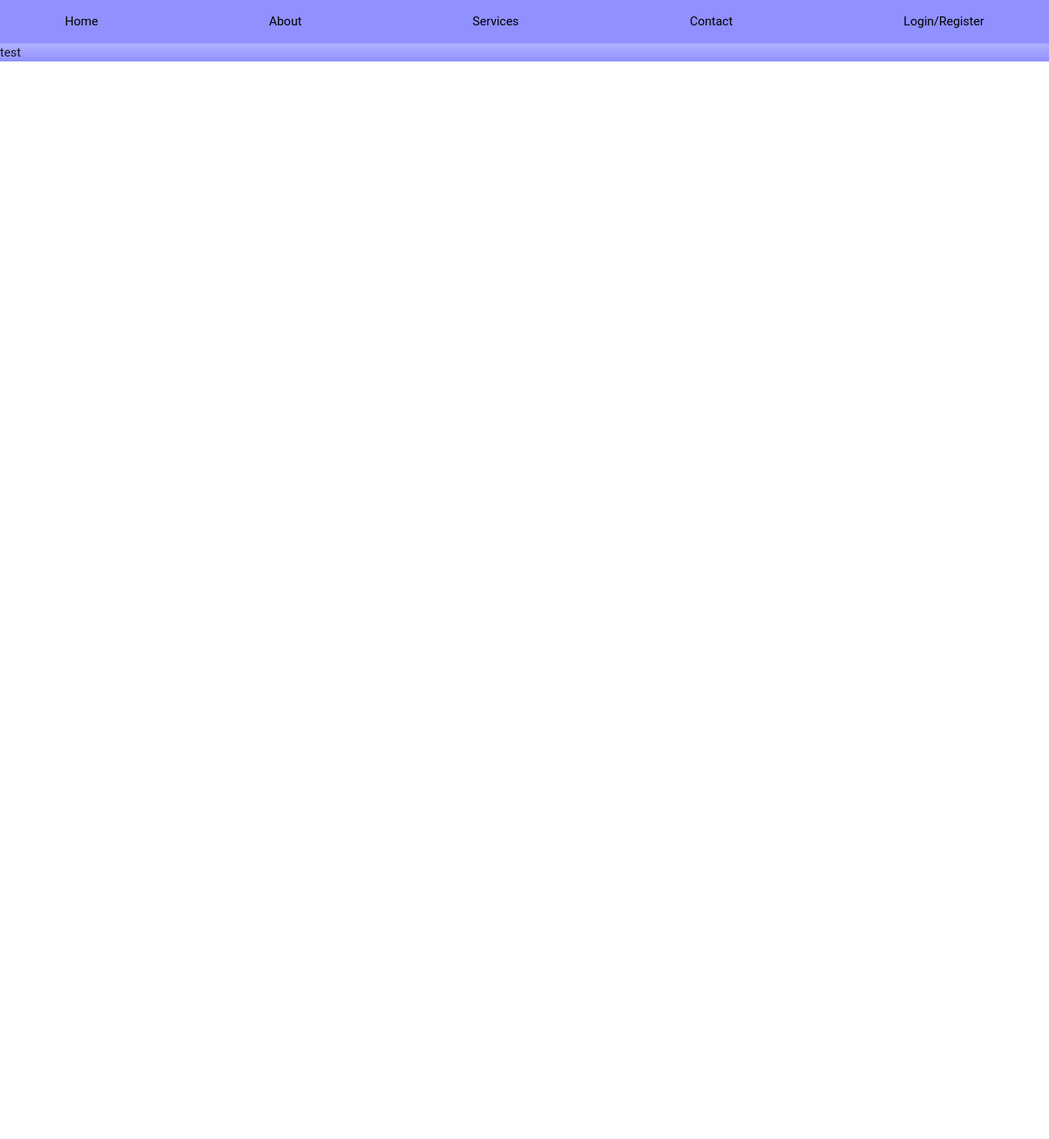
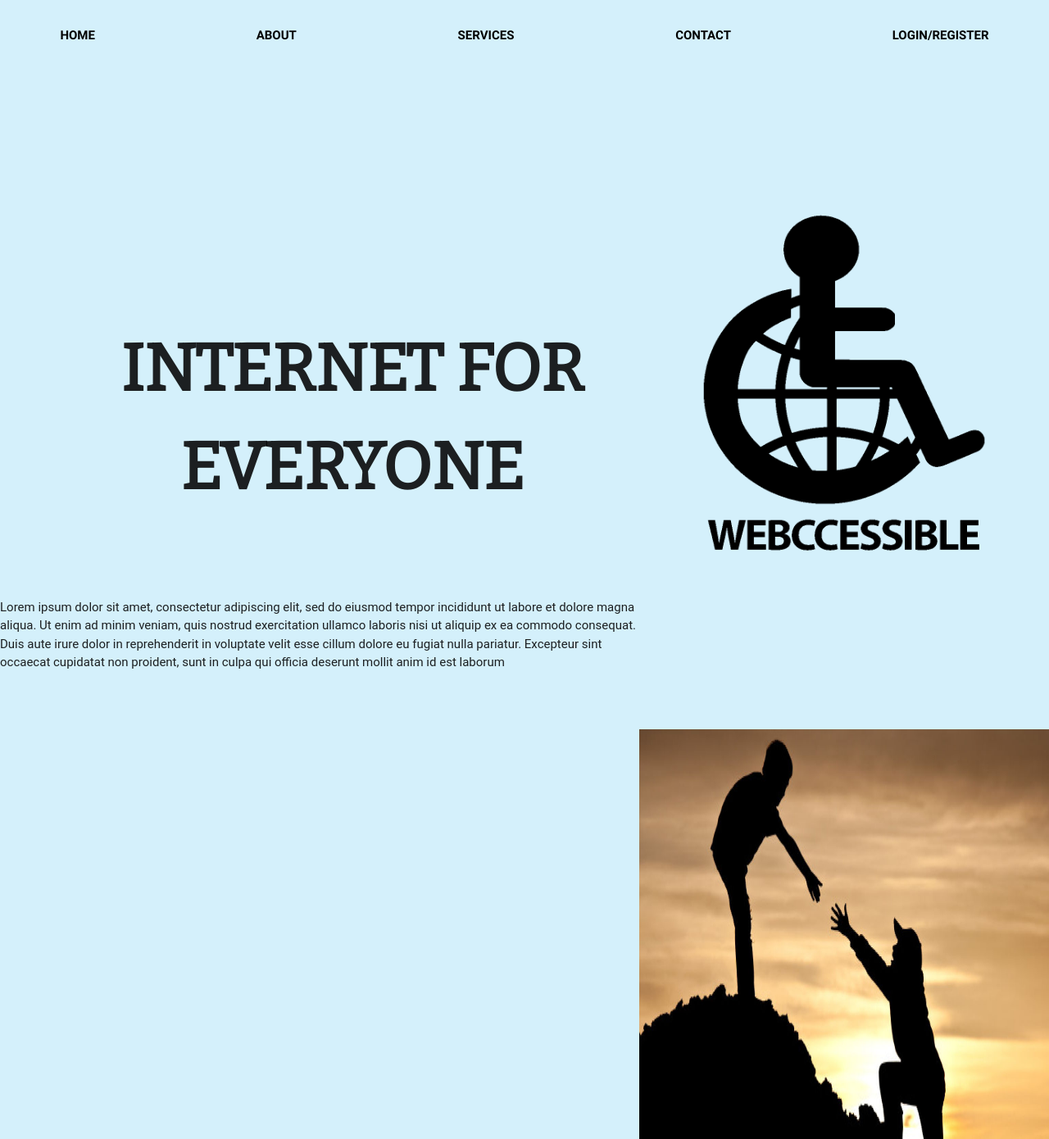
Before and after one commit to MarcDAFrame/AccessibleBrowser, a Flask app: page / in a window 1280 px wide. Shown: the whole page at 82% size. Before the commit the page ends 75 px from the top, so only its background shows below. Run offline with Flask 2, Linux system fonts and the light colour scheme; parts of the project's set-up code (start-up, migrations or seed data) failed here and were passed over; some libraries are stand-ins or nearby versions; some web fonts are replaced.

Commit message:
worked on the landing page

```diff
--- /dev/null
+++ b/Server/requirements.txt
@@ -0,0 +1,5 @@
+flask
+flask_login
+flask_sqlalchemy
+tld
+flask_admin
--- a/Server/static/css/index.css
+++ b/Server/static/css/index.css
@@ -1,125 +1,93 @@
-@charset "UTF-8";
-/* CSS Document */
 
-body {
-    margin: 0;
-    padding: 0;
-    border: 0;
-    font-size: 16px;
-    font-family: 'Montserrat', sans-serif;
-    opacity: 1;
+
+.wrapper {
+
+    display: grid;
+    grid-template-rows: 1fr, 1fr, 1fr, 1fr;
+}
+
+.stickyHeader {
+    background-color:#D4F0FB;
+}
+
+.page1-text {
+    grid-area: text-body;
+    text-align: center;
+    margin-top: 20pc;
+    margin-left: 5pc;
+    font-family: 'Bitter', serif;
+    font-size: 5pc;
+    font-weight: bold;
+}
+
+.page-text {
+    grid-area: text-body;
+
+}
+
+.page-photo {
+    grid-area: photo-body;
+    background: transparent;
+    margin-top: 10pc;
+    width: 500px;
+    height: 500px;
 }
 
 a {
-    color: #ffffff;
+    color: black;
 }
 
-nav {
-    background-color: transparent !important;
+.page {
+    display: grid;
+    grid-template-columns: 2fr, 1fr;
+    grid-template-areas:
+    "text-body photo-body"
 }
 
-.navbar ul li a {
-    color: #ffffff;
-    text-decoration: none;
-    border-bottom: none;
+section {
+    display: grid;
+    grid-template-rows: 1fr, 1fr, 1fr, 1fr, 1fr;
+
 }
 
-.navbar {
-    background-color: #000;
-    /* background-image: linear-gradient(to bottom, #a357fd, #8b3d9e); */
-    box-shadow: 0 5px 10px #0000003d, 0 5px 10px #0000003d;
-    position: relative;
+.navbarlist {
+    margin-top: 2pc;
+    display: grid;
+    grid-template-columns: 1fr, 1fr, 1fr, 1fr, 1fr;
+    grid-template-rows: auto;
+    grid-column-gap: 50px;
+    text-decoration-color: black;
+    font-weight: bold;
+    grid-template-areas:
+    "home about services contact login";
+
 }
 
-.stickyHeader {
-    width: 100%;
-    text-align: center;
-    position: fixed;
-    top: 0;
+body {
+    background-color: #D4F0FB;
+    height: 100%;
 }
 
-.navbar ul {
-    display: inline-flex;
-    margin: 0;
+.home {
+    grid-area: home;
+    text-align: center;
 }
 
-.navbar ul li {
-    padding: 30px 69px;
-    list-style: none;
-    text-transform: uppercase;
+.about {
+    grid-area: about;
+    text-align: center;
 }
 
-.navbar ul li:hover {
-    background: #020229;
-    transition: 0.4s ease-in-out;
+.services {
+    grid-area: services;
+    text-align: center;
 }
 
-.navbar ul li:hover a {
-    color: #ffffff;
+.contact {
+    grid-area: contact;
+    text-align: center;
 }
-
-.header-text h2 {
-    margin: 0 0 20px;
-    width: 100%;
-    font-size: 35px;
+.login {
+    grid-area: login;
+    text-align: center;
 }
-
-.header-text {
-    background-color: #f2f3f8;
-    width: 100%;
-    float: left;
-    padding: 140px 40px;
-}
-
-.header-text p {
-    font-size: 16px;
-    line-height: 30px;
-}
-
-.content-text {
-    border: 1px solid #e3e5ef;
-    padding: 30px;
-    background: #fff;
-}
-
-.context-division {
-    width: 50%;
-    display: flex;
-    padding: 0 15px;
-}
-
-.content-block {
-    display: flex;
-}
-
-@media only screen and (max-width: 1024px) {
-    .navbar ul li {
-        padding: 30px 60px;
-    }
-
-    .content-block {
-        display: block;
-    }
-
-    .context-division {
-        width: 100%;
-    }
-}
-
-@media only screen and (max-width: 768px) {
-    .navbar ul li {
-        padding: 20px 10px;
-    }
-
-    .header-text {
-        padding: 100px 0px;
-    }
-
-    .header-text h2 {
-        font-size: 28px;
-    }
-
-    .content-text {
-        padding: 20px;
-    }
-}
--- a/Server/templates/index.html
+++ b/Server/templates/index.html
@@ -8,27 +8,42 @@
     <link rel="stylesheet" href="https://fonts.googleapis.com/icon?family=Material+Icons">
     <link rel="stylesheet" href="https://cdnjs.cloudflare.com/ajax/libs/materialize/0.98.2/css/materialize.min.css">
     <link href="https://fonts.googleapis.com/css?family=Montserrat:300,400,500,600" rel="stylesheet">
-    <link rel="stylesheet" href="{{ url_for('static',filename='styles/index.css') }}">
-    <link rel="stylesheet" href="style.css">
+    <link href="https://fonts.googleapis.com/css?family=Bitter" rel="stylesheet">
+    <link rel="stylesheet" href="{{ url_for('static',filename='css/index.css') }}">
 </head>
 
 <body class = 'wrapper'>
     <header class="stickyHeader" id="stickyHeader">
         <div class="navbar">
             <ul class='navbarlist'>
-                <li class='home'><a href="#">Home</a></li>
-                <li class='about'><a href="#">About</a></li>
-                <li class='services'><a href="#">Services</a></li>
-                <li class='contact'><a href="#">Contact</a></li>
-                <li class='login'><a href="/login">Login/Register</a></li>
+                <li class='home'><a href="#">HOME</a></li>
+                <li class='about'><a href="#">ABOUT</a></li>
+                <li class='services'><a href="#">SERVICES</a></li>
+                <li class='contact'><a href="#">CONTACT</a></li>
+                <li class='login'><a href="/login">LOGIN/REGISTER</a></li>
 
             </ul>
         </div>
     </header>
     <section>
-        <article class="header-text">
-            test
+        <div class='page'>
+        <article class="page1-text">
+            INTERNET FOR EVERYONE
         </article>
+        <img class="page-photo" src="{{ url_for('static',filename='imgs/logo.png') }}" alt="accessible websites">
+        </div>
+        <div class='page'>
+        <article class ='page-text'>
+                Lorem ipsum dolor sit amet, consectetur adipiscing elit,
+                sed do eiusmod tempor incididunt ut labore et dolore magna aliqua. Ut
+                enim ad minim veniam, quis nostrud exercitation ullamco laboris nisi ut
+                aliquip ex ea commodo consequat. Duis aute irure dolor in reprehenderit in
+                voluptate velit esse cillum dolore eu fugiat nulla pariatur. Excepteur sint occaecat
+                cupidatat non proident, sunt in culpa qui officia deserunt mollit anim id est laborum
+        </article>
+        <img class='page-photo' src="{{ url_for('static',filename='imgs/body1.jpeg') }}">
+
+        </div>
     </section>
 
 </body>
--- a/Server/templates/style.css
+++ /dev/null
@@ -1,58 +0,0 @@
-
-
-.wrapper {
-
-    display: grid;
-    grid-template-rows: 1fr, 1fr, 1fr, 1fr;
-}
-
-.stickyHeader {
-    background-color: #9090ff;
-}
-
-.navbar {
-}
-a {
-    color: black;
-}
-
-.navbarlist {
-    display: grid;
-    grid-template-columns: 1fr, 1fr, 1fr, 1fr, 1fr;
-    grid-template-rows: auto;
-    grid-column-gap: 50px;
-    text-decoration-color: black;
-    grid-template-areas:
-    "home about services contact login";
-
-}
-
-body {
-    background-image: linear-gradient(white, #9090ff);
-    background-repeat: no-repeat;
-    background-size: auto;
-}
-
-.home {
-    grid-area: home;
-    text-align: center;
-}
-
-.about {
-    grid-area: about;
-    text-align: center;
-}
-
-.services {
-    grid-area: services;
-    text-align: center;
-}
-
-.contact {
-    grid-area: contact;
-    text-align: center;
-}
-.login {
-    grid-area: login;
-    text-align: center;
-}
```
Also changed, not shown: Server/static/imgs/body1.jpeg (added), Server/static/imgs/logo.png (added), Server/templates/logo.png (added).
